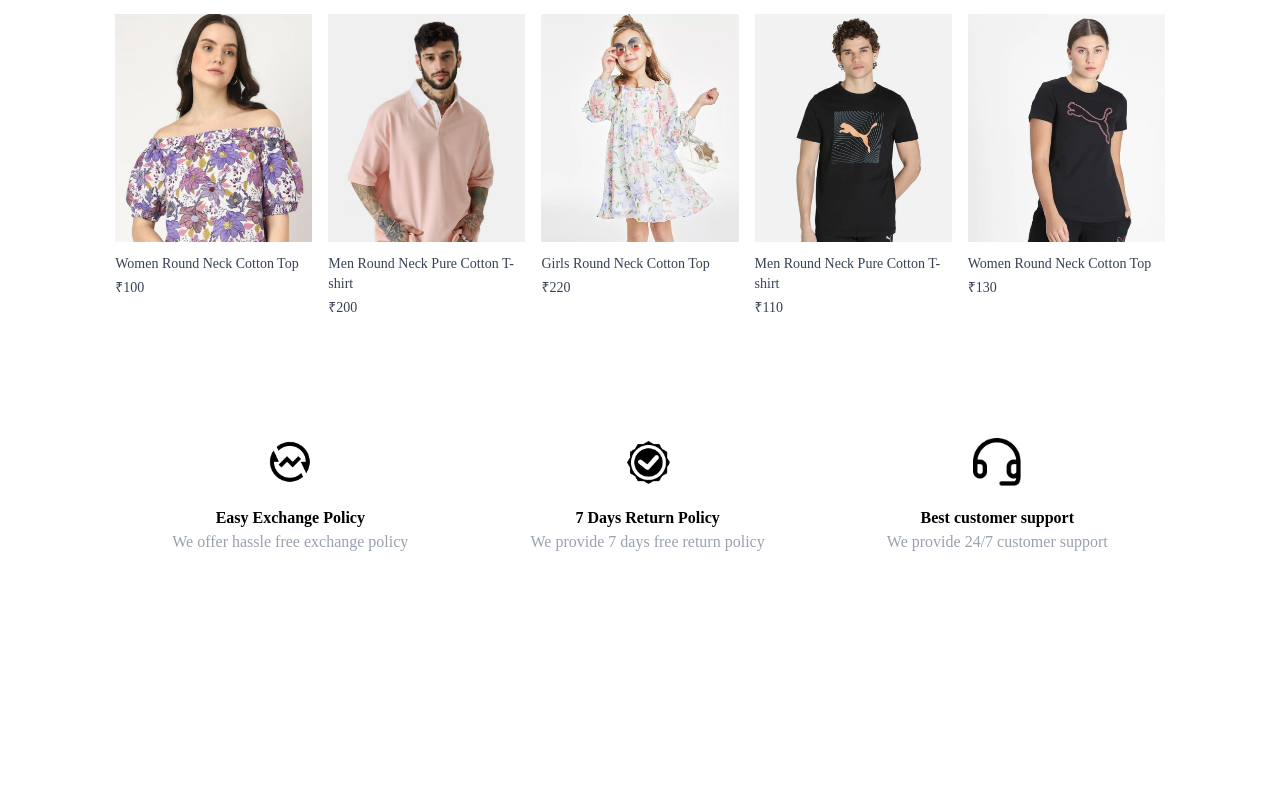
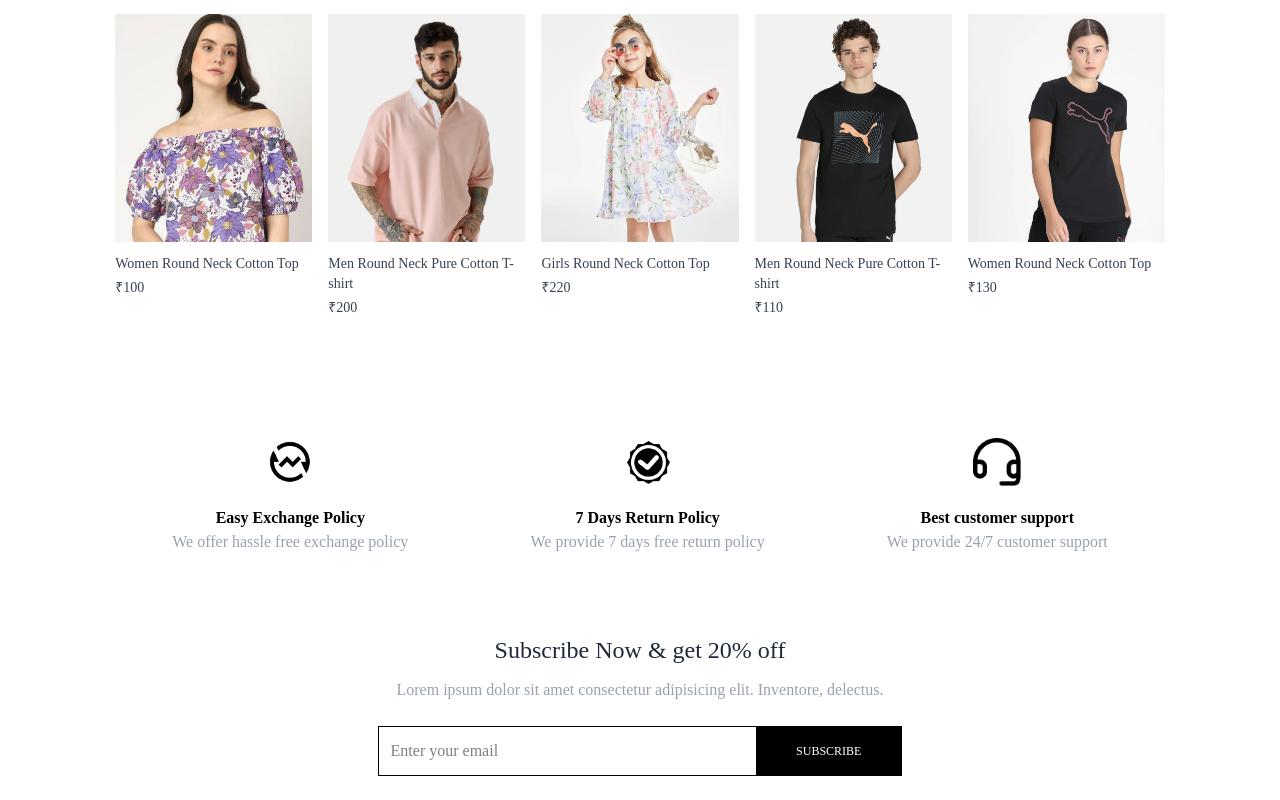
Before and after one commit to heyitsharman/Forever-Store, a React (Vite) app: page / in a window 1280 px wide. Shown: the part 1471-2271 px from the top of the page. Before the commit the page ends 2105 px from the top, so only its background shows below. Built offline with nearby package versions, Linux system fonts and the light colour scheme.

Commit message:
newsletter section added

```diff
--- /dev/null
+++ b/src/components/NewsLetter.jsx
@@ -0,0 +1,19 @@
+import React from 'react'
+
+const NewsLetter = () => {
+
+  return (
+    <div className='text-center'>
+      <p className='text-2xl font-medium text-gray-800'>Subscribe Now & get 20% off</p>
+      <p className='text-gray-400 mt-3'>
+        Lorem ipsum dolor sit amet consectetur adipisicing elit. Inventore, delectus.
+      </p>
+      <form className='w-full sm:w-1/2 flex items-center gap-3 mx-auto my-6 border pl-3'>
+        <input className='w-full sm:flex-1 outline-none'  type="email" placeholder='Enter your email' required></input>
+        <button type='submit' className='bg-black text-white text-xs px-10 py-4'>SUBSCRIBE</button>
+      </form>
+    </div>
+  )
+}
+
+export default NewsLetter
--- a/src/pages/Home.jsx
+++ b/src/pages/Home.jsx
@@ -3,6 +3,7 @@
 import LatestCollection from '../components/LatestCollection'
 import BestSeller from '../components/BestSeller'
 import OurPolicy from '../components/OurPolicy'
+import NewsLetter from '../components/NewsLetter'
 
 const Home = () => {
   return (
@@ -11,6 +12,7 @@
       <LatestCollection></LatestCollection>
       <BestSeller></BestSeller>
       <OurPolicy></OurPolicy>
+      <NewsLetter></NewsLetter>
     </div>
   )
 }
```
